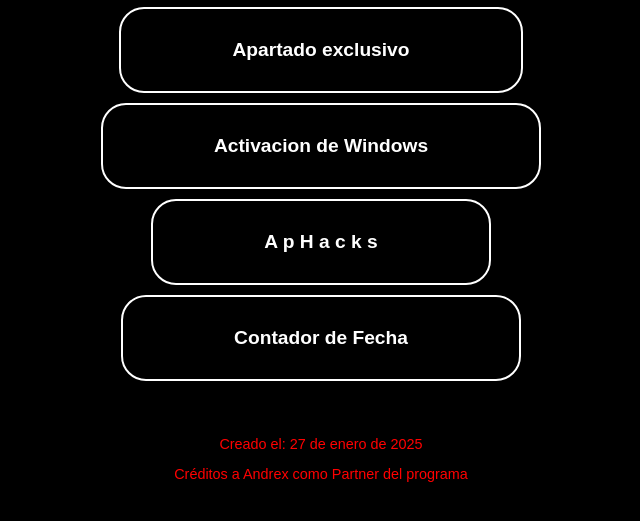
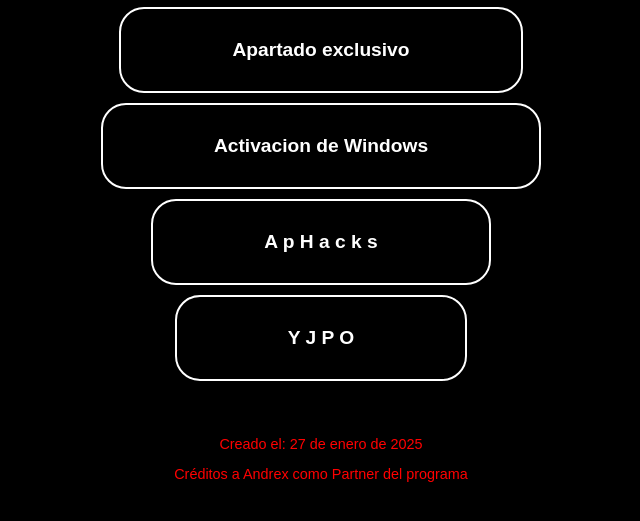
Before and after one commit to ax-col/ax, a plain HTML site: page index.html in a window 1280 px wide. Shown: the part 209-730 px from the top of the page, without its empty margins (319-959 px from the left). Drawn offline with Linux system fonts and the light colour scheme.

Commit message:
Actualizar index.html

```diff
--- a/index.html
+++ b/index.html
@@ -14,7 +14,7 @@
     <a href="https://ax-col.github.io/web2" class="button">Apartado exclusivo</a>
     <a href="https://ax-col.github.io/windows" class="button">Activacion de Windows</a>
     <a href="https://ax-col.github.io/web-apks" class="button">A p H a c k s</a>
-    <a href="https://ax-col.github.io/yjpo" class="button">Contador de Fecha</a>
+    <a href="https://ax-col.github.io/yjpo" class="button">Y J P O</a>
   </div>
 
   <footer>
```
